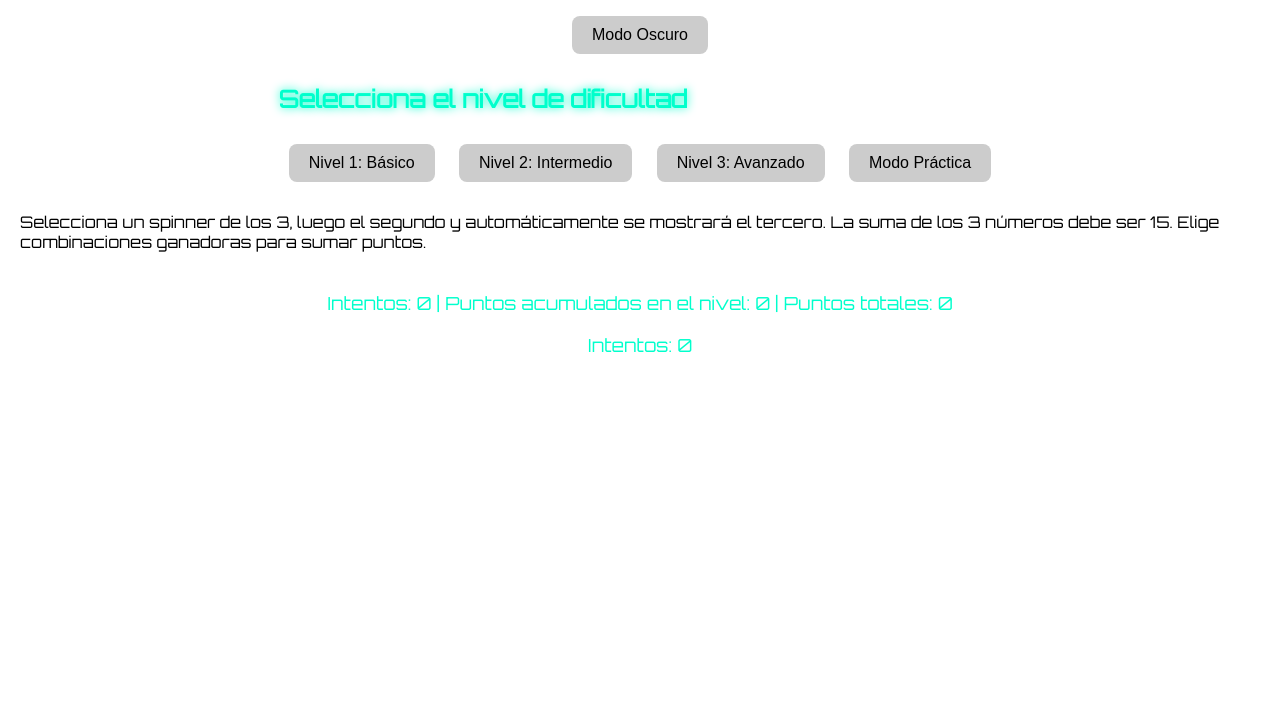
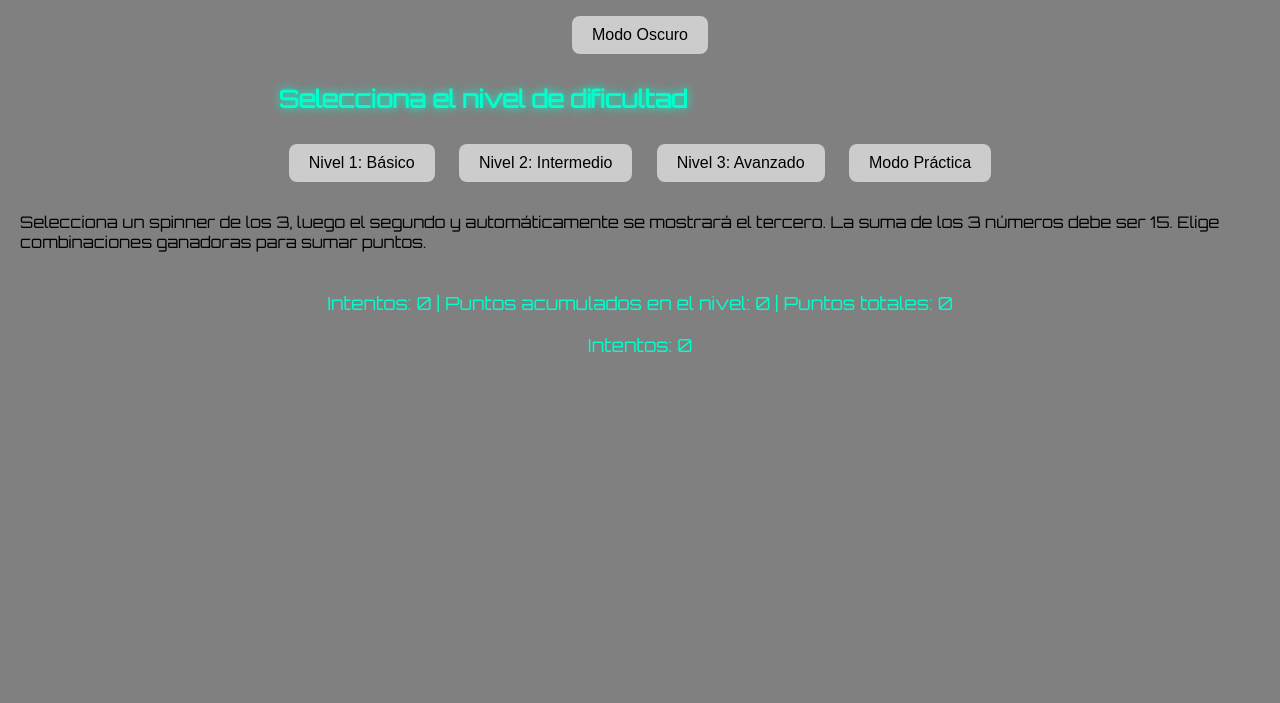
Before and after one commit to welmanrosa/juego-3-spinners-wr, a plain HTML site: page index.html in a window 1280 px wide. Shown: the part 97-800 px from the top of the page. Drawn offline with nearby package versions, Linux system fonts and the light colour scheme.

Commit message:
Update style.css

```diff
--- a/style.css
+++ b/style.css
@@ -1,5 +1,5 @@
 :root {
-    --bg-color: #ffffff;
+    --bg-color: #808080;
     --text-color: #000000;
     --accent-color: #00ffcc;
     --spinner-bg: #f0f0f0;
```
